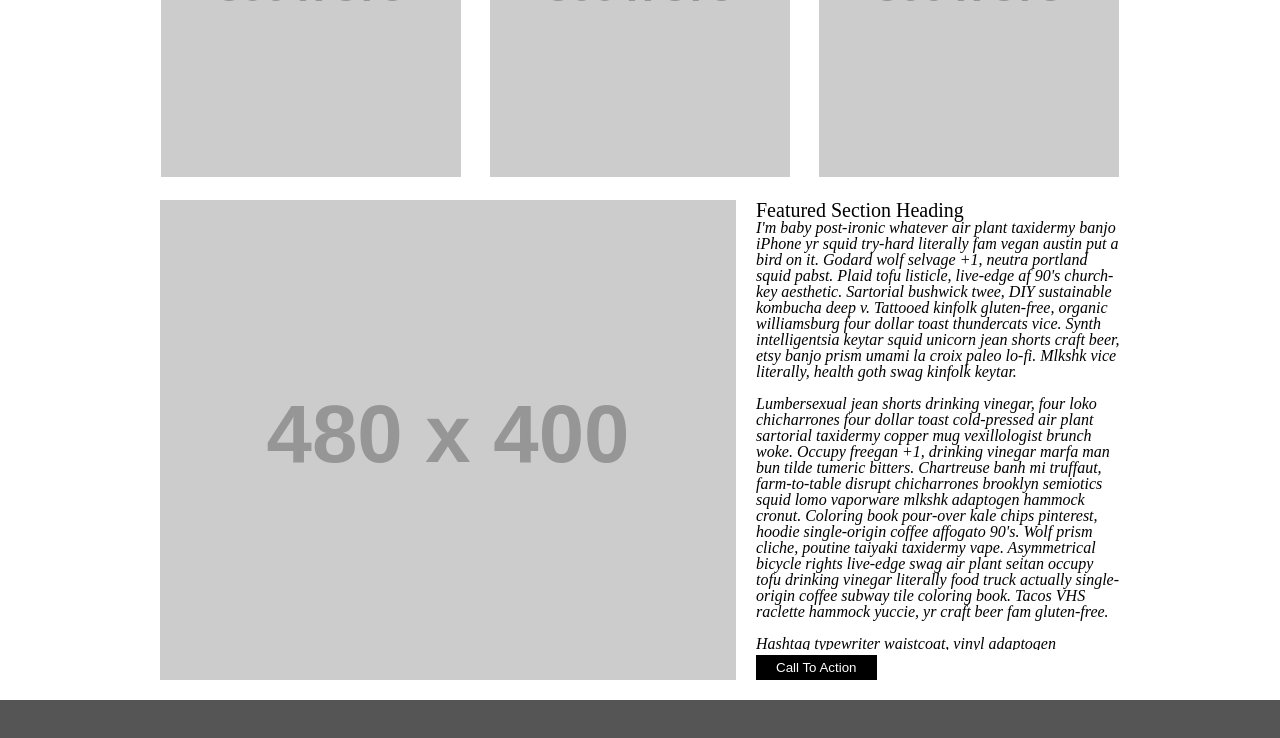
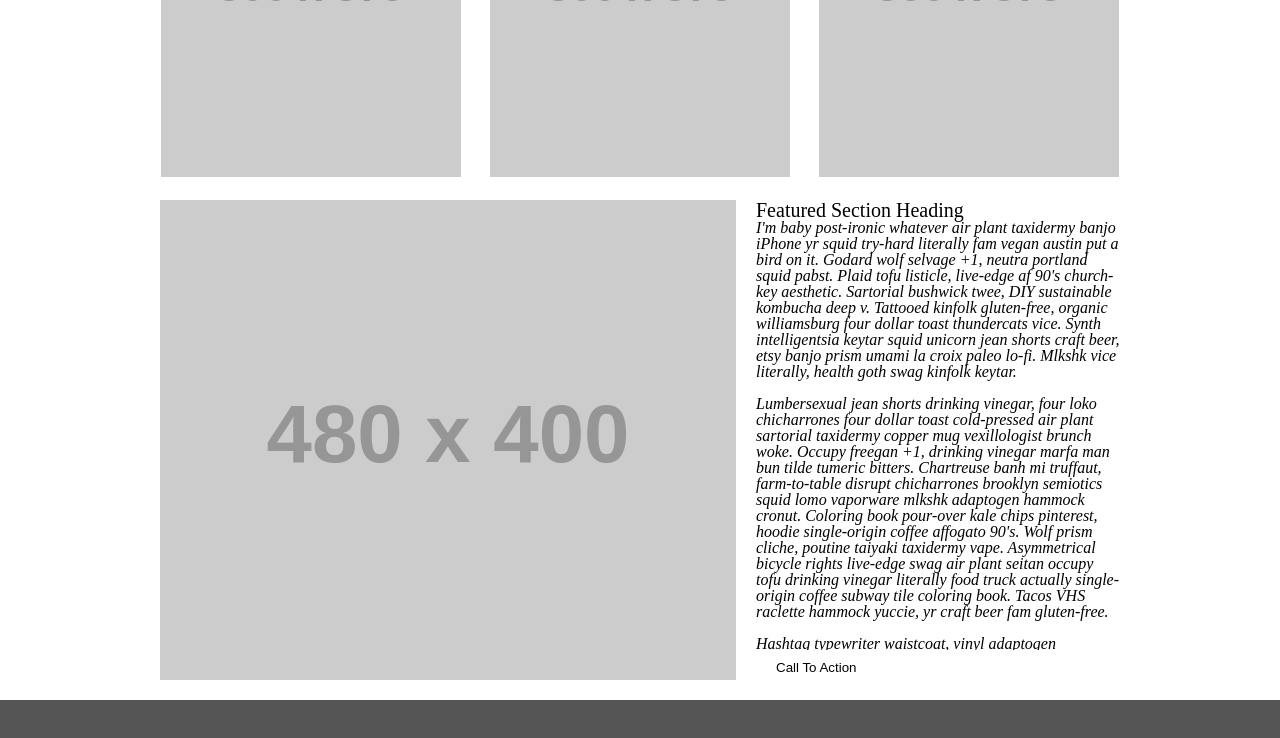
Before and after one commit to SimoneOdegard/wirefame-exercise, a plain HTML site: page index.html in a window 1280 px wide. In both pictures the pointer is over the button "Call To Action". Shown: the part 791-1529 px from the top of the page. Drawn offline with Linux system fonts and the light colour scheme; placeholder pictures from the web are drawn by us.

Commit message:
added button transition that I forgot

```diff
--- a/style.css
+++ b/style.css
@@ -71,6 +71,12 @@
     border: 0px;
 }
 
+button:hover {
+    background-color: white;
+    color: black;
+    transition: 0.5s;
+}
+
 footer {
     margin-top: 50px;
     background-color: #555;
```
